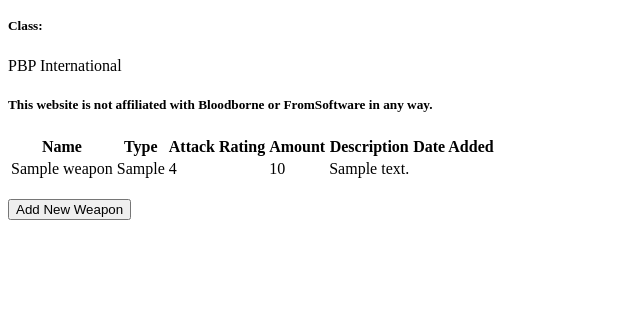
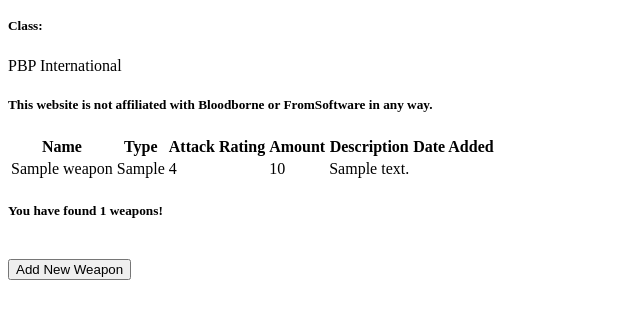
Before and after one commit to brmntyprytm/Inventory-management-app, a Django app: page / in a window 1280 px wide. Shown: the part 189-508 px from the top of the page, without its empty margins (0-640 px from the left). Run offline with Django 4.2, Linux system fonts and the light colour scheme; tables that the repository leaves empty hold one stand-in row (values such as "Sample post").

Commit message:
Updated README.md and added counter

```diff
--- a/main/templates/main.html
+++ b/main/templates/main.html
@@ -17,6 +17,7 @@
   <h5>
     This website is not affiliated with Bloodborne or FromSoftware in any way.
   </h5>
+
   <table>
     <tr>
         <th>Name</th>
@@ -39,6 +40,8 @@
     {% endfor %}
 </table>
 
+<h5> You have found {{ counter }} weapons!</h5>
+
 <br />
 
 <a href="{% url 'main:create_weapon' %}">
@@ -46,4 +49,5 @@
         Add New Weapon
     </button>
 </a>
+
 {% endblock content %}
--- a/main/views.py
+++ b/main/views.py
@@ -9,7 +9,13 @@
 
 def show_main(request):
     weapons = Weapons.objects.all()
-    context = {"name": "Bramantyo", "class": "PBP International", "weapons": weapons}
+    counter = Weapons.objects.count()
+    context = {
+        "name": "Bramantyo",
+        "class": "PBP International",
+        "weapons": weapons,
+        "counter": counter,
+    }
 
     return render(request, "main.html", context)
 
```
Also changed, not shown: README.md, assets/Screenshot 2023-09-20 at 09.51.14.png (added), assets/Screenshot 2023-09-20 at 09.51.43.png (added), assets/Screenshot 2023-09-20 at 10.04.17.png (added), assets/Screenshot 2023-09-20 at 10.04.35.png (added), assets/Screenshot 2023-09-20 at 10.04.45.png (added), 3 other files.
